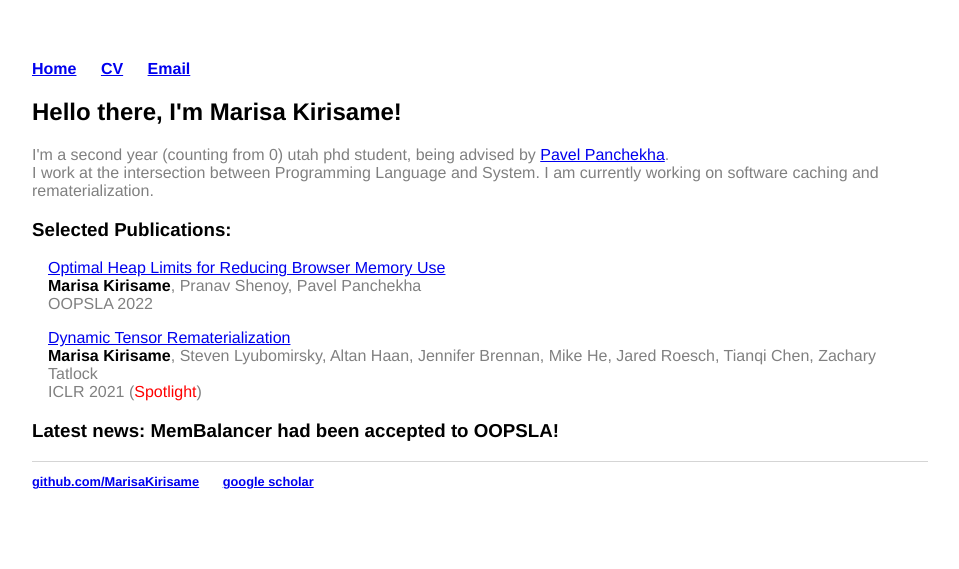
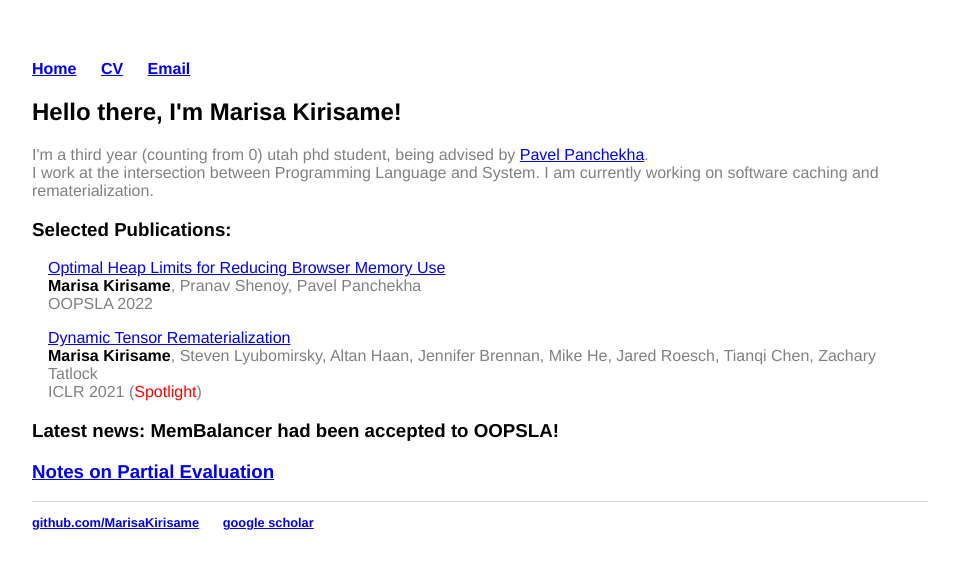
Before and after one commit to MarisaKirisame/MarisaKirisame.github.io, a Jekyll site: the page built from index.html, in a window 1280 px wide. Shown: the top 569 px of the page, without its empty margins (160-1119 px from the left). Built offline with Jekyll 4.4.1, drawn with Linux system fonts in a browser that asks for light colours; comment, search, counter and statistics services are not loaded.

Commit message:
Update index.html

```diff
--- a/index.html
+++ b/index.html
@@ -4,7 +4,7 @@ title: Marisa Kirisame
 ---
 <div class="blurb">
   <h2>Hello there, I'm Marisa Kirisame!</h2>
-  I'm a second year (counting from 0) utah phd student, being advised by <a href="https://pavpanchekha.com/">Pavel Panchekha</a>. <br>
+  I'm a third year (counting from 0) utah phd student, being advised by <a href="https://pavpanchekha.com/">Pavel Panchekha</a>. <br>
   I work at the intersection between Programming Language and System. I am currently working on software caching and rematerialization. <br>
   <h3>Selected Publications:</h3>
   <div class="pub">
@@ -18,4 +18,5 @@ title: Marisa Kirisame
   ICLR 2021 (<span class="highlight">Spotlight</span>)
   </div>
   <h3>Latest news: MemBalancer had been accepted to OOPSLA!</h3>
+  <h3><a href="https://docs.google.com/presentation/d/1ujruBur9JK6Y2Lbl93fmRdRJKLwEqpRHOfwkIvIaZmQ/edit#slide=id.g28d632fb039_2_40">Notes on Partial Evaluation</a></h3>
 </div><!-- /.blurb -->
```
